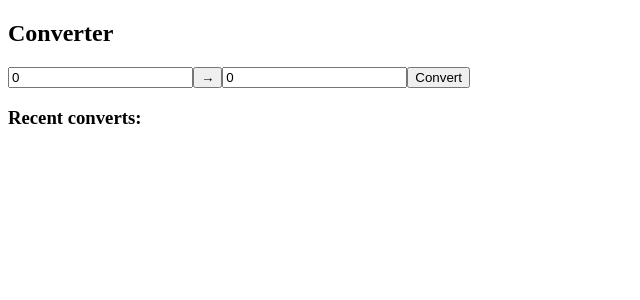
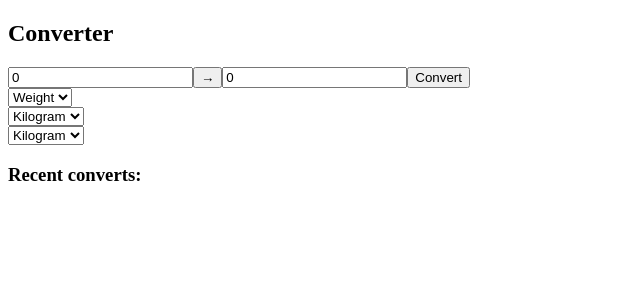
Before and after one commit to slowpokex/react-tasks, a React app: page / in a window 1280 px wide. Shown: the top 300 px of the page, without its empty margins (0-640 px from the left). Built offline with nearby package versions, Linux system fonts and the light colour scheme.

Commit message:
Some working form

```diff
--- a/package.json
+++ b/package.json
@@ -19,6 +19,8 @@
     "react": "^15.5.4",
     "react-dom": "^15.5.4",
     "react-hot-loader": "^1.3.1",
+    "react-redux": "5.0.5",
+    "redux": "3.6.0",
     "style-loader": "^0.18.1",
     "webpack": "^2.6.1"
   },
--- a/src/App/components/ConvertForm.js
+++ b/src/App/components/ConvertForm.js
@@ -1,4 +1,10 @@
 import React, { Component } from 'react';
+
+export const ConverterType = {
+	WEIGHT: 1,
+	LENGTH: 2,
+	VOLUME: 3
+}
 
 export default class ConvertForm extends Component {
 
@@ -8,11 +14,13 @@ export default class ConvertForm extends Component {
 		this.handleReverse = this.handleReverse.bind(this);
 		this.handleSecondInput = this.handleSecondInput.bind(this);
 		this.handleConvertClick = this.handleConvertClick.bind(this);
+		this.handleTypeChange = this.handleTypeChange.bind(this);
 
 		this.state = {
 			first: 0,
 			onReverse: false,
-			second: 0
+			second: 0,
+			type: ConverterType.WEIGHT
 		}
 	}
 
@@ -42,13 +50,67 @@ export default class ConvertForm extends Component {
 		console.log('Click');
 	}
 
+	handleTypeChange(e) {
+		console.log(e.target.value);
+		this.setState({
+			...this.state,
+			type: +e.target.value
+		});
+	}
+
+	renderLengthSelector() {
+		return (
+			<select>
+				<option value='1000'>Kilometer</option>
+				<option value='1'>Meter</option>
+				<option value='0.001'>Centimeter</option>
+			</select>
+		);
+	}
+
+	renderWeightSelector() {
+		return (
+			<select>
+				<option value='1000'>Kilogram</option>
+				<option value='1'>Gram</option>
+				<option value='0.001'>Milligram</option>
+			</select>
+		);
+	}
+
+
+
 	render() {
+
+		const elements = ((i) => {
+			switch(i) {
+				case ConverterType.WEIGHT: return this.renderWeightSelector();
+				case ConverterType.LENGTH: return this.renderLengthSelector();
+			}
+		});
+
 		return (
 			<div>
-				<input type='text' onChange={ this.handleFirstInput } value={ this.state.first }/>
-				<button onClick={ this.handleReverse }>{ !this.state.onReverse ? '→' : '←' }</button>
-				<input type='text' onChange={ this.handleSecondInput } value={ this.state.second }/>
-				<button onClick={ this.handleConvertClick }>{ 'Convert' }</button>
+				<div>
+					<input type='text' onChange={ this.handleFirstInput } value={ this.state.first }/>
+					<button onClick={ this.handleReverse }>{ !this.state.onReverse ? '→' : '←' }</button>
+					<input type='text' onChange={ this.handleSecondInput } value={ this.state.second }/>
+					<button onClick={ this.handleConvertClick }>{ 'Convert' }</button>
+				</div>
+				<div>
+					<div>
+						<select onChange = { this.handleTypeChange }>
+							<option value = { ConverterType.WEIGHT }>Weight</option>
+							<option value = { ConverterType.LENGTH }>Length</option>
+						</select>
+						<div>
+							{ elements(this.state.type) }
+						</div>
+						<div>
+							{ elements(this.state.type) }
+						</div>
+					</div>
+				</div>
 			</div>
 		)
 	}
--- /dev/null
+++ b/src/App/reducers/index.js
@@ -0,0 +1,6 @@
+const initialState = [];
+
+export default function reducers(state = initialState, action) {
+    console.log(action);
+    return state;
+}
--- a/src/index.js
+++ b/src/index.js
@@ -2,7 +2,15 @@ import 'babel-polyfill';
 import ReactDOM from 'react-dom';
 import App from './App/App';
 import React from 'react';
+import { createStore } from 'redux';
+import { Provider } from 'react-redux';
+import converterReducer from './App/reducers'
 
+const store = createStore(converterReducer);
 
-ReactDOM.render(<App />, document.getElementById('root'));
+ReactDOM.render(
+    <Provider store ={ store }>
+        <App/>
+    </Provider>,
+    document.getElementById('root'));
 module.hot.accept();
```
Also changed, not shown: src/App/App.js (indentation only), src/App/components/Element.js (indentation only).
